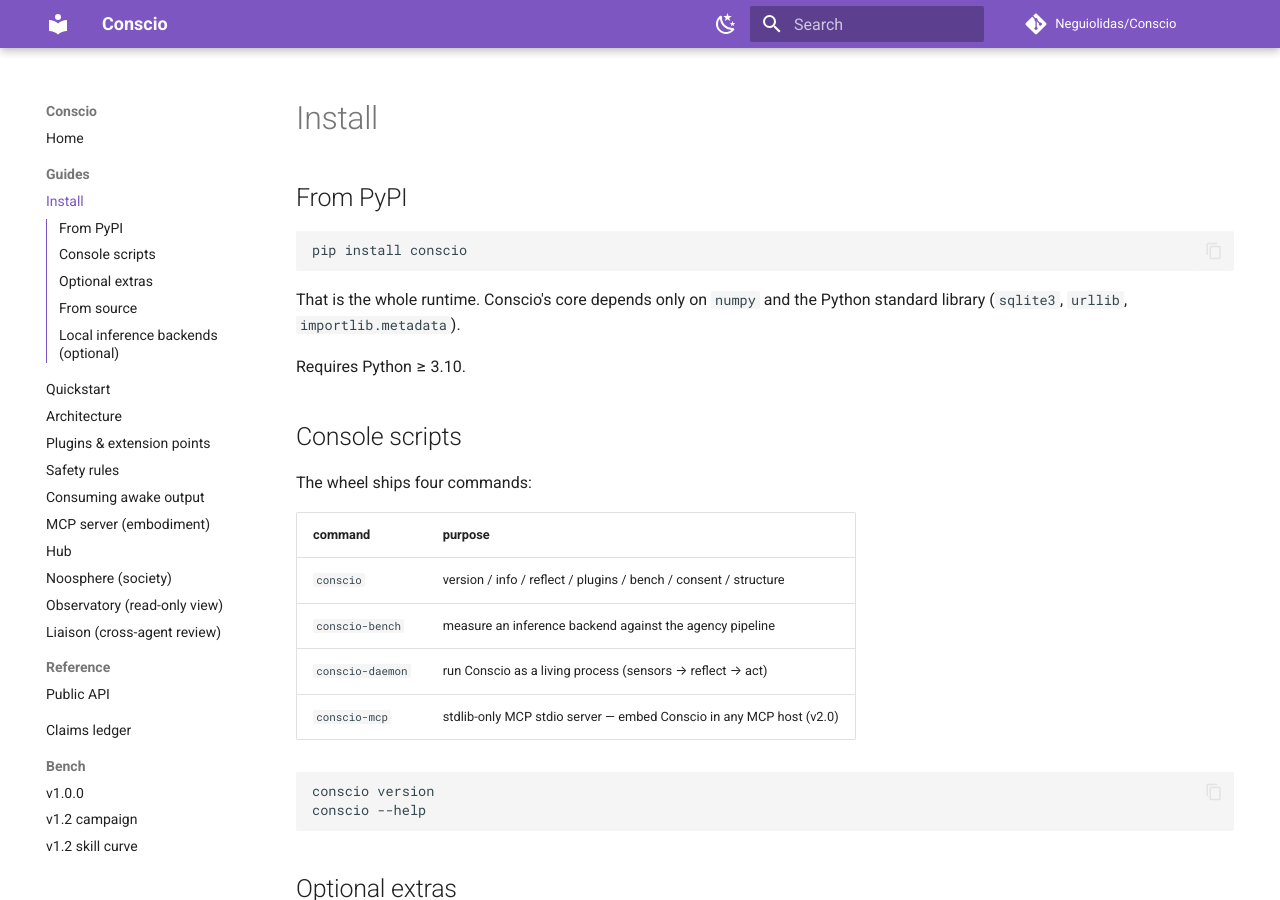
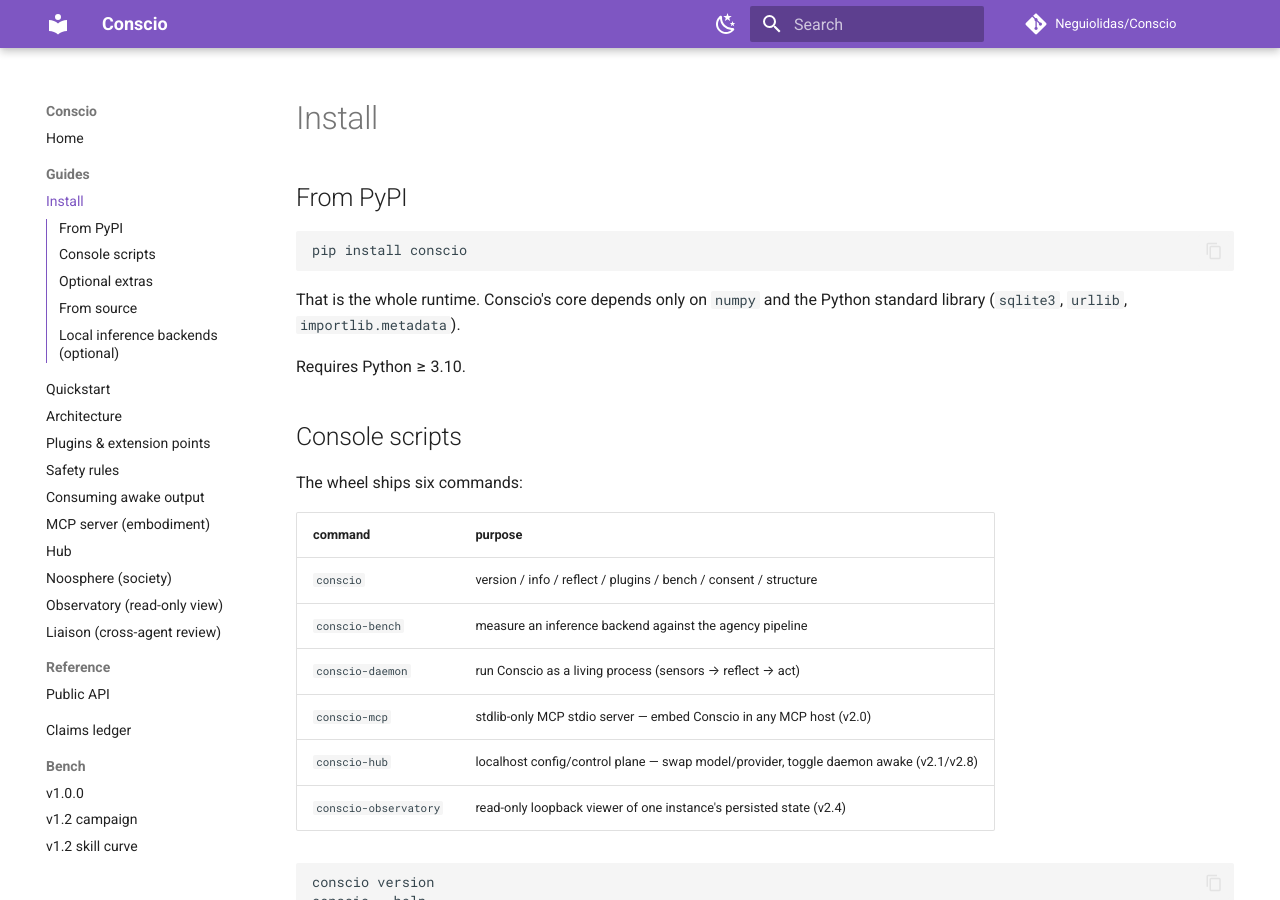
Before and after one commit to Neguiolidas/Conscio, an MkDocs documentation site: the page built from docs/guides/install.md, in a window 1280 px wide and 900 px high. Built offline with MkDocs 1.6.1 and Material for MkDocs 9.7.7, drawn with Linux system fonts in a browser that asks for light colours; comment, search, counter and statistics services are not loaded.

Commit message:
docs+ci: list all 6 console scripts; test the full claimed 3.10-3.13 range [v2.8.1]
Co-Authored-By: Claude Opus 4.8 <noreply@anthropic.com>

````diff
--- a/docs/guides/install.md
+++ b/docs/guides/install.md
@@ -13,7 +13,7 @@ Requires Python ≥ 3.10.
 
 ## Console scripts
 
-The wheel ships four commands:
+The wheel ships six commands:
 
 | command | purpose |
 |---|---|
@@ -21,6 +21,8 @@ The wheel ships four commands:
 | `conscio-bench` | measure an inference backend against the agency pipeline |
 | `conscio-daemon` | run Conscio as a living process (sensors → reflect → act) |
 | `conscio-mcp` | stdlib-only MCP stdio server — embed Conscio in any MCP host (v2.0) |
+| `conscio-hub` | localhost config/control plane — swap model/provider, toggle daemon awake (v2.1/v2.8) |
+| `conscio-observatory` | read-only loopback viewer of one instance's persisted state (v2.4) |
 
 ```bash
 conscio version
````
Also changed, not shown: 2 other files.
